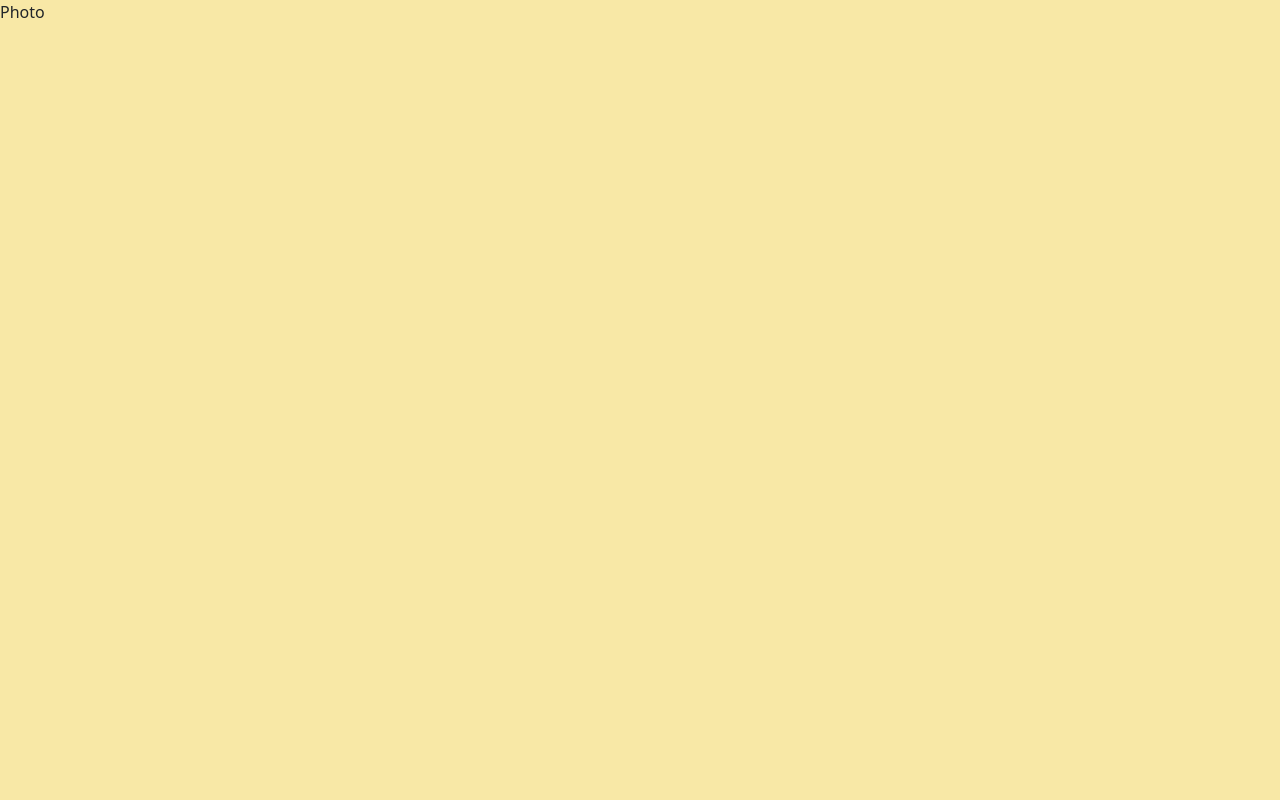
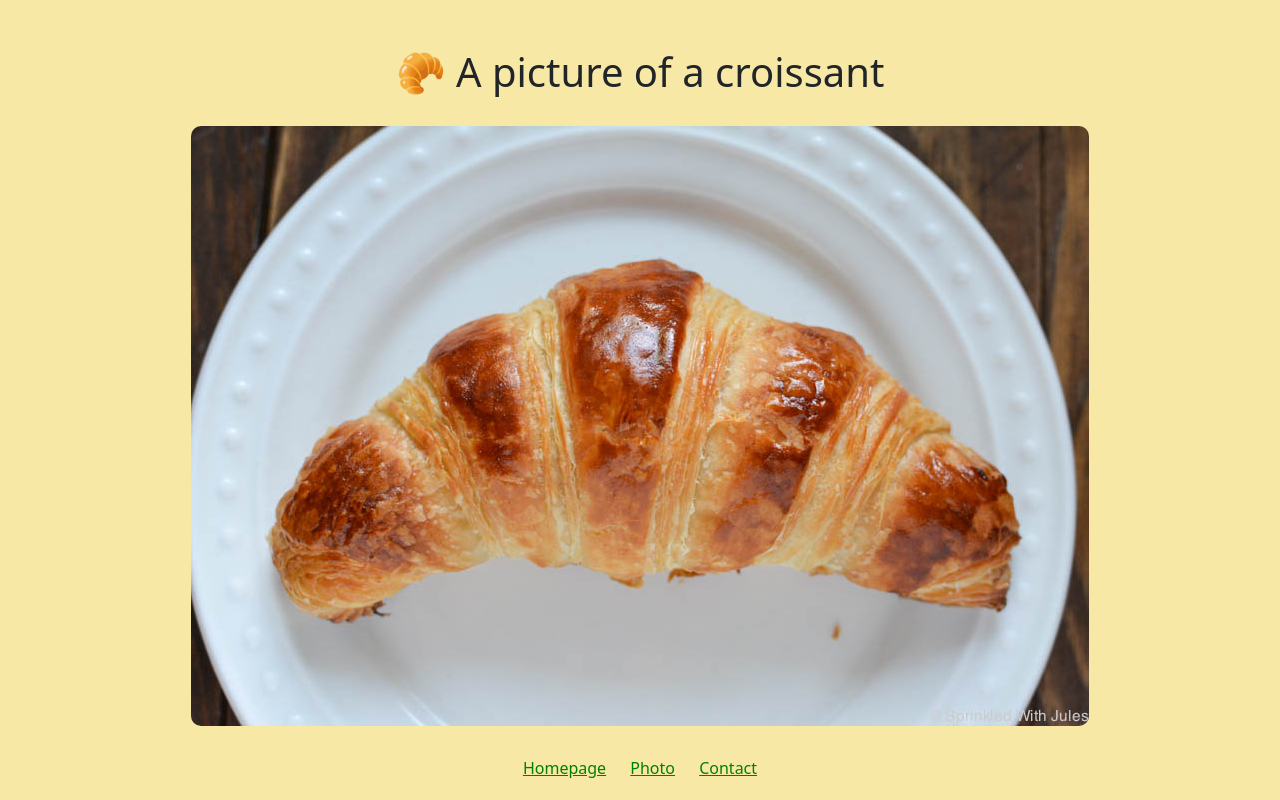
Before and after one commit to Carla-Margara/croissant-multiple-pages-static-website, a plain HTML site: page photo.html in a window 1280 px wide. Drawn offline with nearby package versions, Linux system fonts and the light colour scheme.

Commit message:
Updated photo.html

```diff
--- a/photo.html
+++ b/photo.html
@@ -15,6 +15,17 @@
     <link rel="stylesheet" href="src/style.css" />
   </head>
   <body>
-    Photo
+    <h1 class="mt-5 mb-3">🥐 A picture of a croissant</h1>
+    <img
+      src="/images/croissant.jpeg"
+      alt="Homade croissant"
+      class="croissant-photo"
+    />
+
+    <footer>
+      <a href="/" title="Home">Homepage</a>
+      <a href="/photo.html" title="Croissant photo">Photo</a>
+      <a href="/contact.html" title="Contact Croissant.com">Contact</a>
+    </footer>
   </body>
 </html>
```
Also changed, not shown: images/croissant.jpeg (added), 1 other file.
